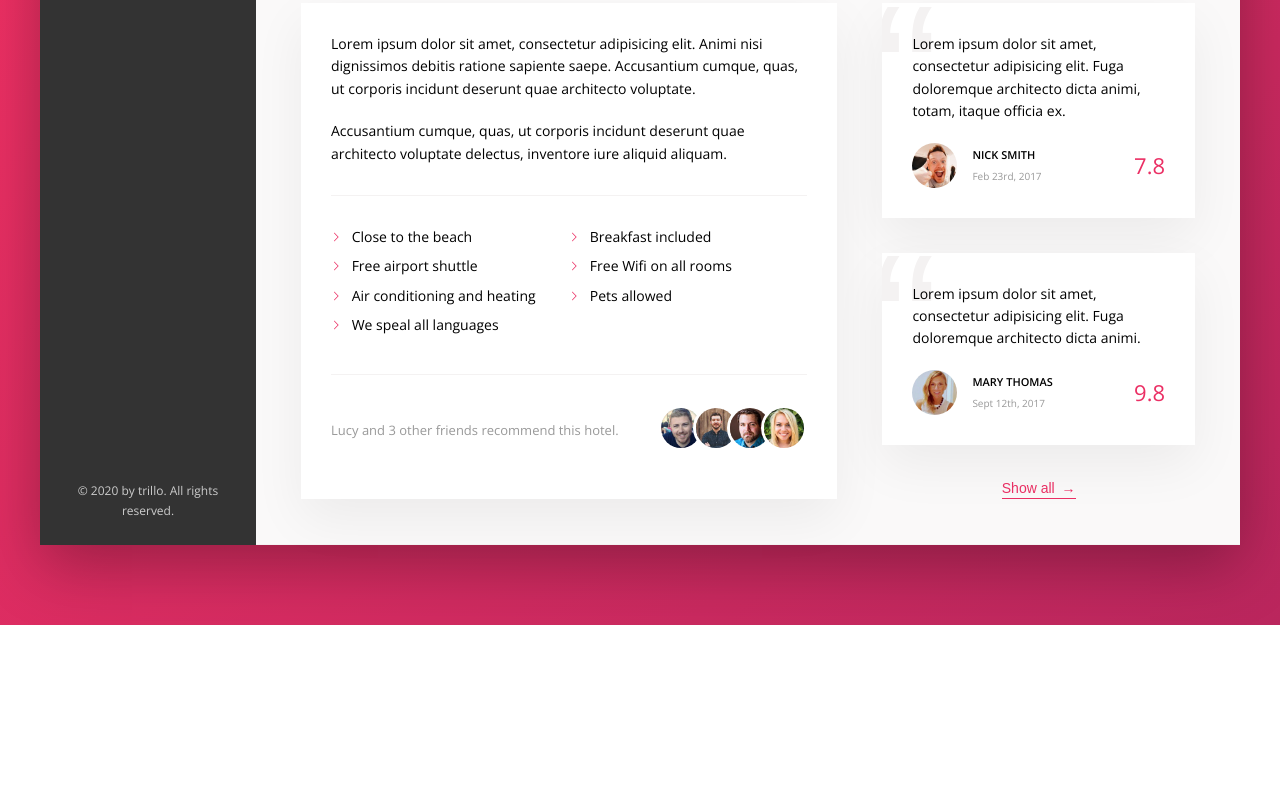
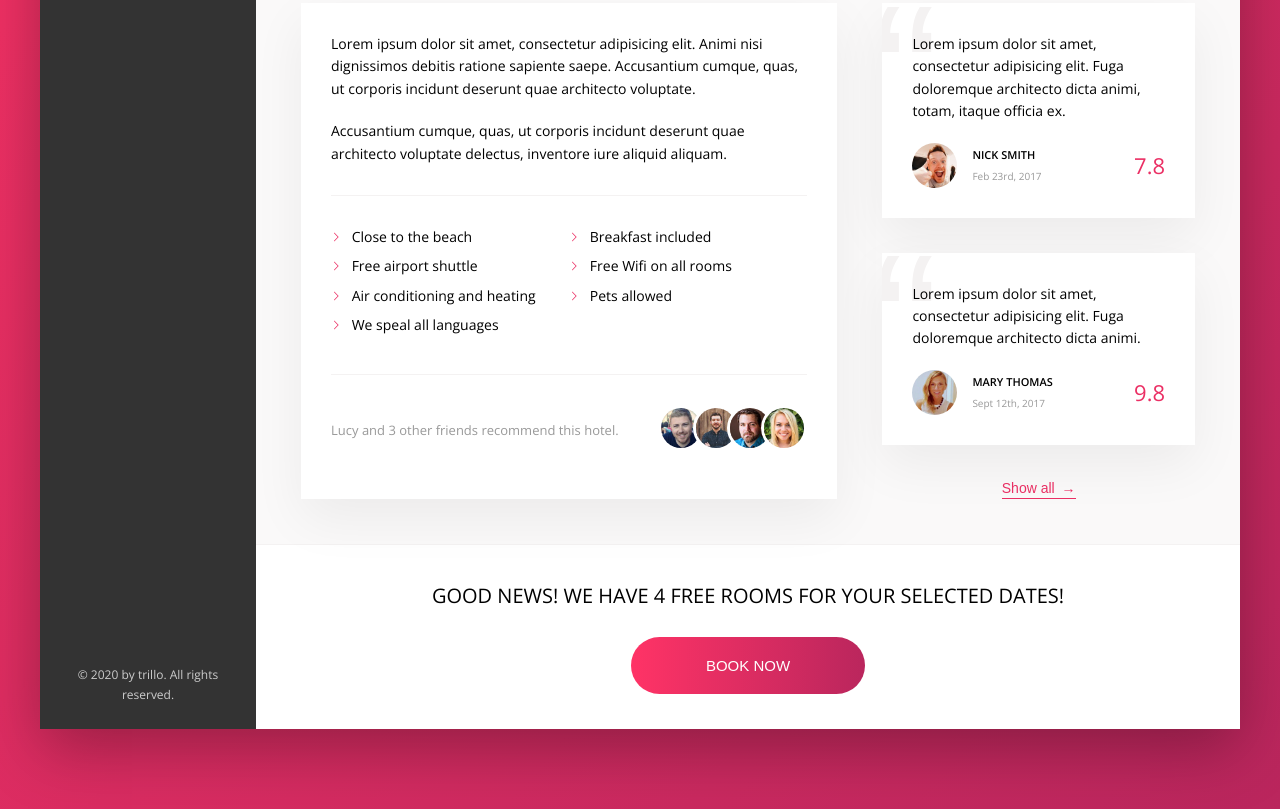
Before and after one commit to vitsafarik/Trillo-project, a website: page index.html in a window 1280 px wide. Shown: the part 644-1453 px from the top of the page. Before the commit the page ends 1269 px from the top, so only its background shows below. Drawn offline with nearby package versions, Linux system fonts and the light colour scheme.

Commit message:
finish the cta section

```diff
--- a/index.html
+++ b/index.html
@@ -212,7 +212,15 @@
             <button class="btn-inline">Show all <span>&rarr;</span></button>
           </div>
         </div>
-
+        <div class="cta">
+          <h2 class="cta__book-now">
+            Good news! We have 4 free rooms for your selected dates!
+          </h2>
+          <button class="btn">
+            <span class="btn__visible">Book now</span>
+            <span class="btn__invisible">Only 4 rooms left</span>
+          </button>
+        </div>
       </main>
     </div>
   </div>
--- a/sass/_components.scss
+++ b/sass/_components.scss
@@ -445,3 +445,73 @@
     z-index: 1;
   }
 }
+
+/////////////////////////////////
+// CALL TO ACTION
+
+.cta {
+  padding: 3.5rem;
+  text-align: center;
+
+  &__book-now {
+    font-size: 2rem;
+    font-weight: 300;
+    text-transform: uppercase;
+    margin-bottom: 2.5rem;
+  }
+}
+
+.btn {
+  font-size: 1.5rem;
+  font-weight: 300;
+  text-transform: uppercase;
+  border-radius: 100px;
+  border: none;
+  background-image: linear-gradient(
+    to right,
+    var(--color-primary-light),
+    var(--color-primary-dark)
+  );
+  color: #fff;
+  position: relative;
+  overflow: hidden;
+  cursor: pointer;
+
+  & > * {
+    height: 100%;
+    width: 100%;
+    transition: all 0.2s;
+  }
+
+  &__visible {
+    display: inline-block;
+    padding: 2rem 7.5rem;
+  }
+
+  &__invisible {
+    display: inline-block;
+    position: absolute;
+    padding: 2rem 0;
+    left: 0;
+    top: -100%;
+  }
+
+  &:hover {
+    background-image: linear-gradient(
+      to left,
+      var(--color-primary-light),
+      var(--color-primary-dark)
+    );
+  }
+  &:hover &__visible {
+    transform: translateY(100%);
+  }
+  &:hover &__invisible {
+    top: 0;
+  }
+
+  &:focus {
+    outline: none;
+    animation: pulsate 1s infinite;
+  }
+}
```
Also changed, not shown: css/style.css.
